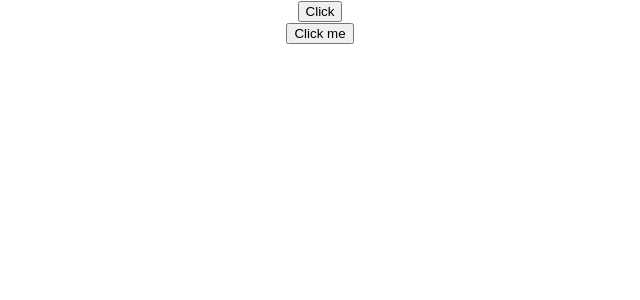
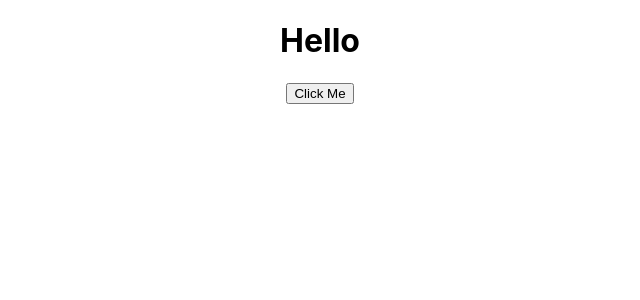
Before and after one commit to MirAfzalul/ReactJS-Tutorial, a React (Create React App) app: page / in a window 1280 px wide. Shown: the top 300 px of the page, without its empty margins (320-960 px from the left). Built offline with nearby package versions, Linux system fonts and the light colour scheme.

Commit message:
Tutorial-14-Binding Event Handlers

```diff
--- a/src/App.js
+++ b/src/App.js
@@ -7,6 +7,7 @@
 import Counter from './components/Counter';
 import FunctionClick from './components/FunctionClick';
 import ClassClick from './components/ClassClick';
+import EventBind from './components/EventBind';
 function App() {
   return (
     <div className="App">
@@ -20,8 +21,9 @@
       <Hello/>
       <Message/>
       <Counter/> */}
-      <FunctionClick/>
-      <ClassClick/>
+      {/* <FunctionClick/>
+      <ClassClick/> */}
+      <EventBind/>
     </div>
   );
 }
--- /dev/null
+++ b/src/components/EventBind.js
@@ -0,0 +1,39 @@
+import React, { Component } from 'react'
+
+class EventBind extends Component {
+  constructor(props) {
+      super(props)
+
+      this.state = {
+           message: 'Hello'
+
+      }
+      //this.clickHandler=this.clickHandler.bind(this)
+  }
+//   clickHandler(){
+//       this.setState({
+//           message:'Bye'
+//       })
+//           console.log(this)
+
+//   }
+  clickHandler=()=>{
+      this.setState({
+          message:'good bye'
+      })
+  }
+
+
+    render() {
+        return (
+            <div>
+                <h1>{this.state.message}</h1>
+                {/* <button onClick={this.clickHandler.bind(this)}>Click Me</button> */}
+                {/* <button onClick={()=> this.clickHandler()}>Click Me</button> */}
+                <button onClick={this.clickHandler}>Click Me</button>
+            </div>
+        )
+    }
+}
+
+export default EventBind
```
